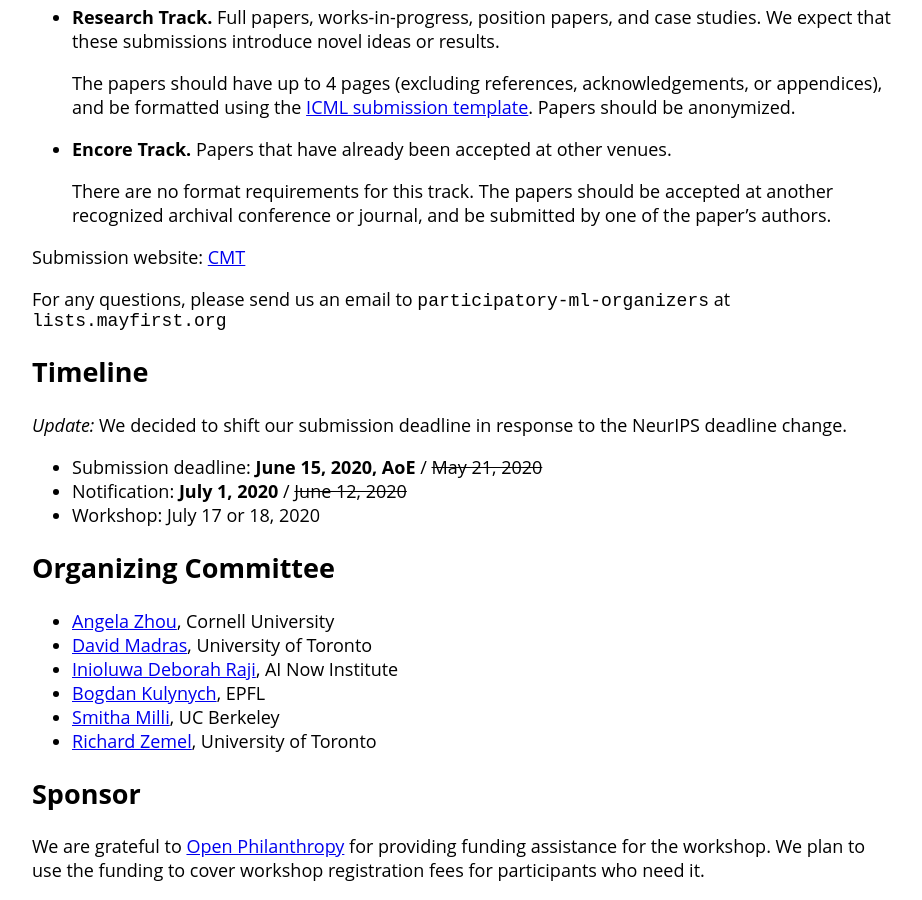
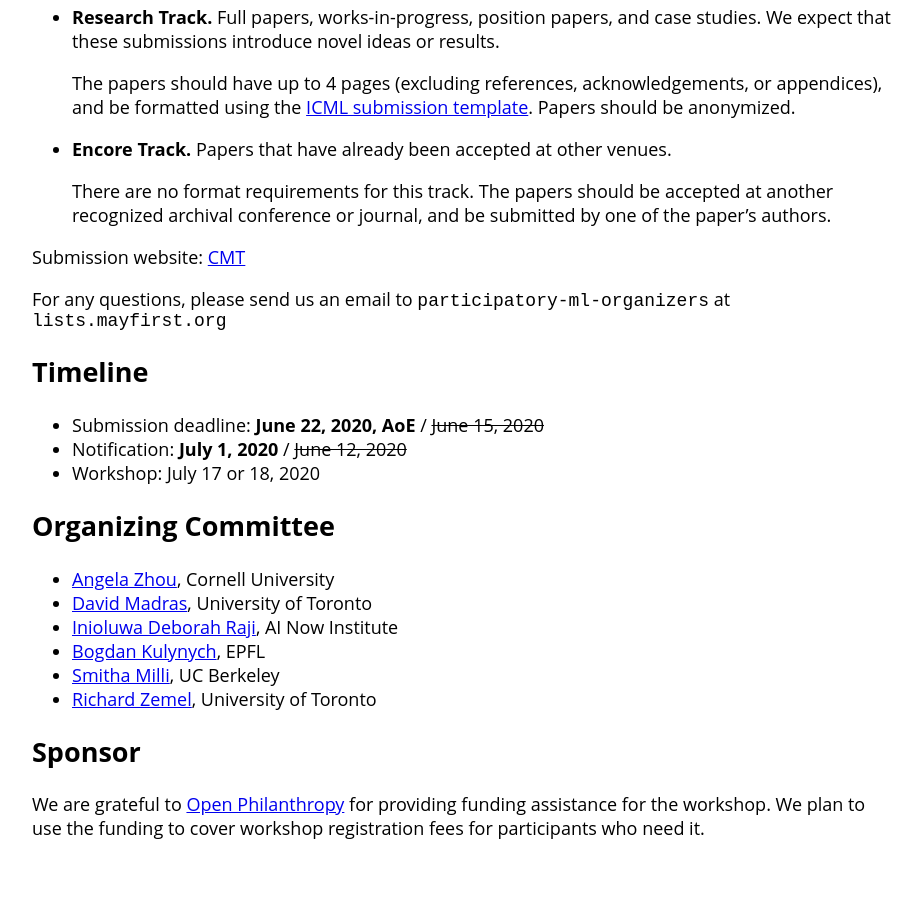
Before and after one commit to participatoryml/participatoryml.github.io, a Jekyll site: the page built from index.md, in a window 1280 px wide and 900 px high, scrolled down 1980 px. Shown: the whole window, without its empty margins (178-1100 px from the left). Built offline with Jekyll 4.4.1, drawn with Linux system fonts in a browser that asks for light colours; after the commit the page ends 2838 px from its top, so only the background shows below that.

Commit message:
Update the deadline

```diff
--- a/index.md
+++ b/index.md
@@ -134,9 +134,7 @@ For any questions, please send us an email to `participatory-ml-organizers` at `
 
 ## Timeline
 
-_Update:_ We decided to shift our submission deadline in response to the NeurIPS deadline change.
-
-* Submission deadline: **June 15, 2020, AoE** / ~~May 21, 2020~~
+* Submission deadline: **June 22, 2020, AoE** / ~~June 15, 2020~~
 * Notification: **July 1, 2020** / ~~June 12, 2020~~
 * Workshop: July 17 or 18, 2020
 
```
